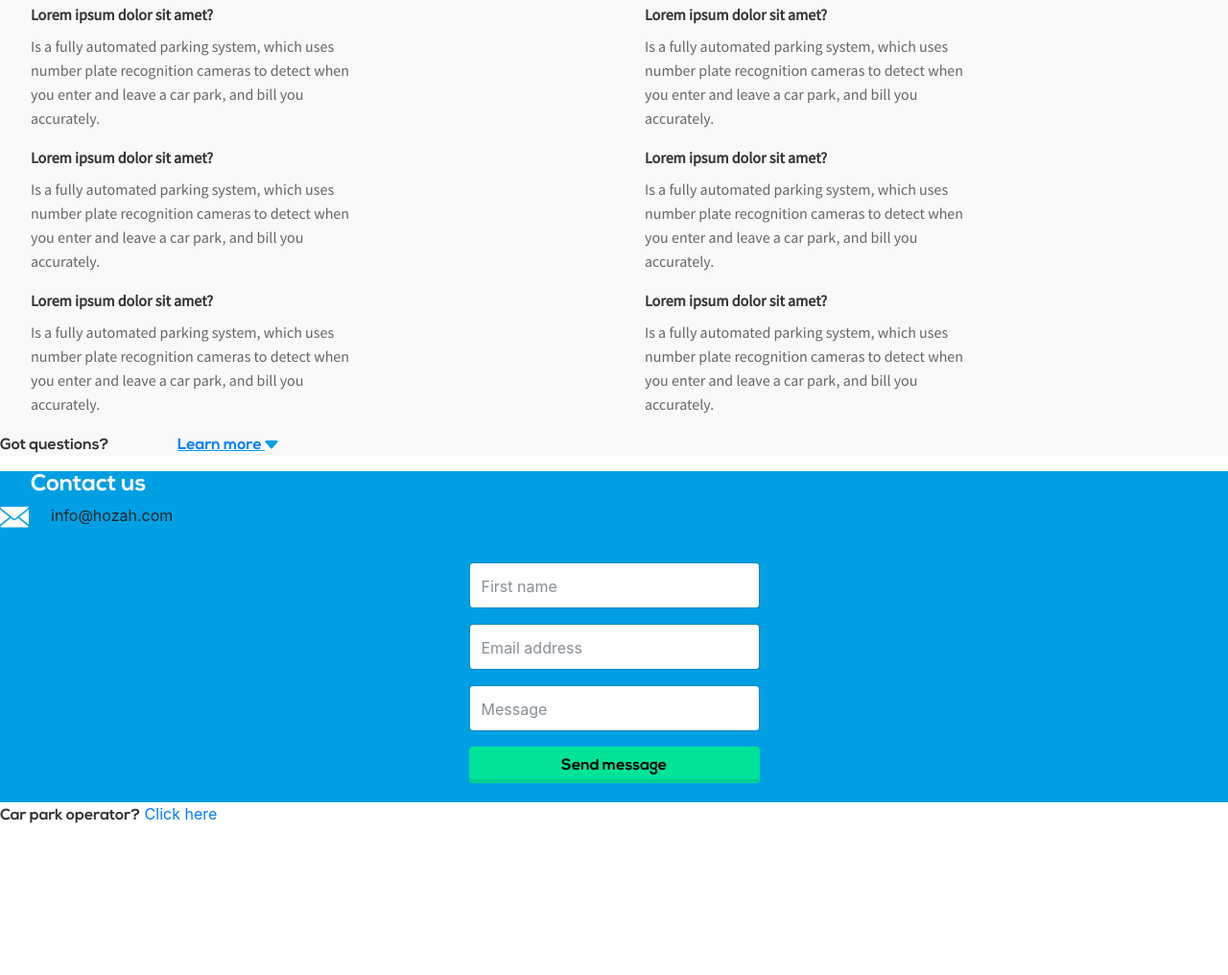
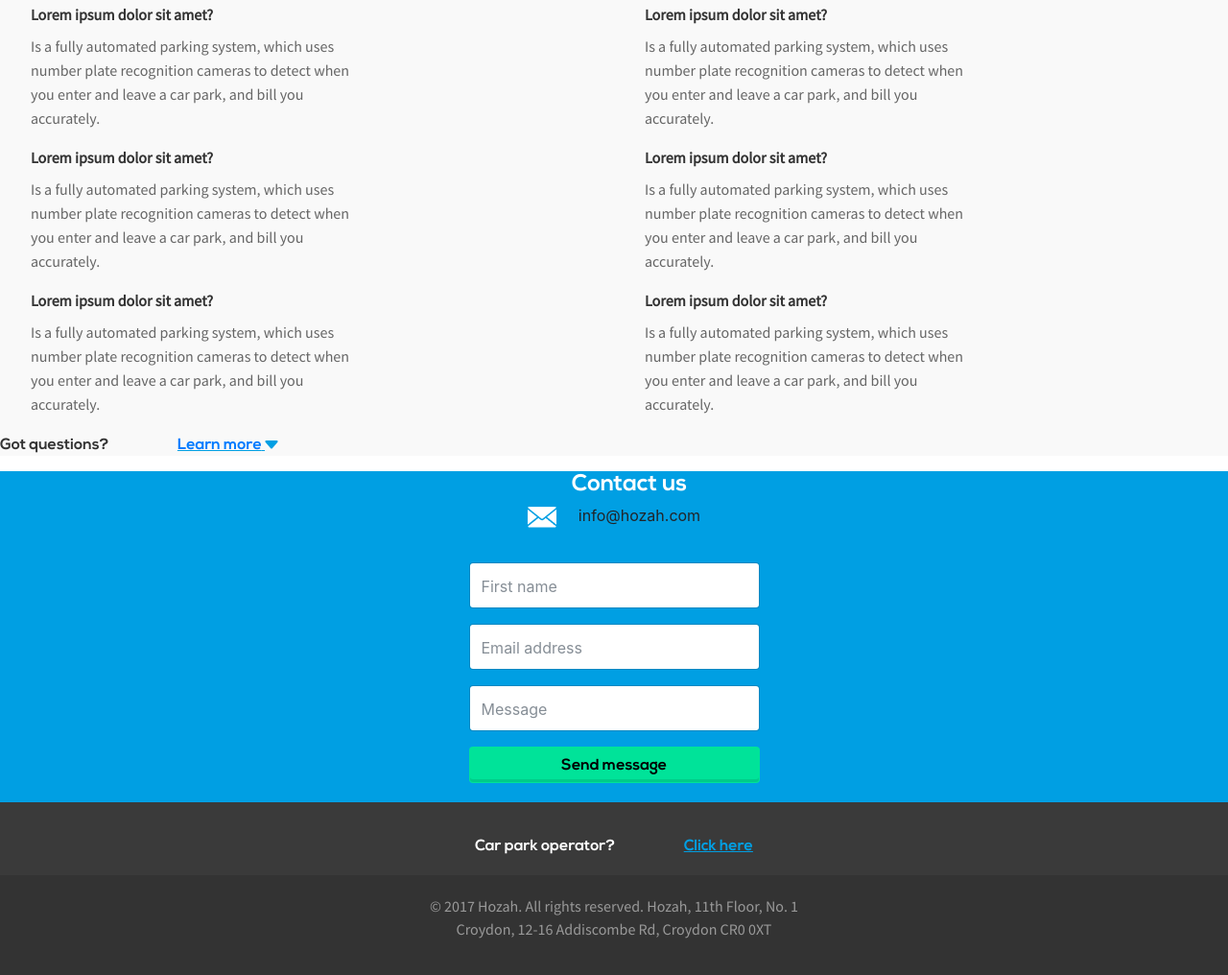
Before and after one commit to erinburns/hozah-home-page, a plain HTML site: page index.html in a window 1280 px wide. Shown: the part 1522-2538 px from the top of the page at 96% size. Before the commit the page ends 2399 px from the top, so only its background shows below. Drawn offline with nearby package versions, Linux system fonts and the light colour scheme.

Commit message:
add footer

```diff
--- a/index.html
+++ b/index.html
@@ -316,7 +316,12 @@
             </section>
             </div> <!-- end main content container -->
             <footer>
+                <div> <!-- footer container -->
+                    <p>
+                        &#169; 2017 Hozah. All rights reserved. Hozah, 11th Floor, No. 1 Croydon, 12-16 Addiscombe Rd, Croydon CR0 0XT
+                    </p>
 
+                </div> <!-- end footer container -->
             </footer>
 
         </div>
--- a/style.css
+++ b/style.css
@@ -224,8 +224,9 @@ section:first-of-type {
     font-size: 16px;
 }
 
-#reasons span:nth-of-type(2),
-#faqlarge span:nth-of-type(2) {
+#reasons p span a,
+#faqlarge span:nth-of-type(2),
+#operator span:nth-of-type(2){
     /* learn more */
     color: #009FE3;
     font-family: 'Nexa_Free_Bold', sans-serif;
@@ -313,11 +314,18 @@ section:first-of-type {
 
     .tab-content p {
         margin: 1em;
+        font-family: 'Source Sans Pro', sans-serif;
+        font-size: 16px;
+        line-height: 25px;
+        text-align: left;
+        color: #666666;
     }
+
     /* :checked */
     input:checked ~ .tab-content {
         max-height: 10em;
     }
+
     /* Icon */
     label::after {
       position: absolute;
@@ -362,8 +370,44 @@ section:first-of-type {
 /* end contact */
 
 /* OPERATOR */
+#operator {
+    background-color: #3A3A3A;
+    height: 76px;
+}
+
+#operator p {
+    text-align: center;
+    padding: 32px 0 32px 0;
+}
+
+#operator p span:first-of-type {
+    color: #fff;
+}
+
+#operator p span a {
+    color: #009FE3;
+}
 
 /* end Operator */
+
+/* FOOTER */
+footer {
+    background-color: #333333;
+    height: 112px;
+}
+
+footer div p {
+    width: 343px;
+    color: #999999;
+    font-family: 'Source Sans Pro', sans-serif;
+    font-size: 16px;
+    line-height: 24px;
+    text-align: center;
+    margin: 0 auto;
+    padding: 20px 16px 23px 16px;
+}
+
+/* end Footer */
 
 /* ICONS */
 .numbers {
@@ -417,6 +461,18 @@ section:first-of-type {
     #faqlarge p {
         width: 340px;
     }
+
+    /* contact MQs */
+    #contact h2,
+    #contact p {
+        text-align: center;
+    }
+
+    /* Footer MQs */
+    footer div p {
+        width: 461px;
+    }
+
 } /* end med-tablet MQ */
 
     /* large- desktop */
@@ -425,6 +481,11 @@ section:first-of-type {
         width: 569px;
     }
 
+    /* Footer MQs */
+    footer div p {
+        width: 1170px;
+    }
+
 } /* end large- desktop MQ  */
 
 /* end Media Queries */
```
